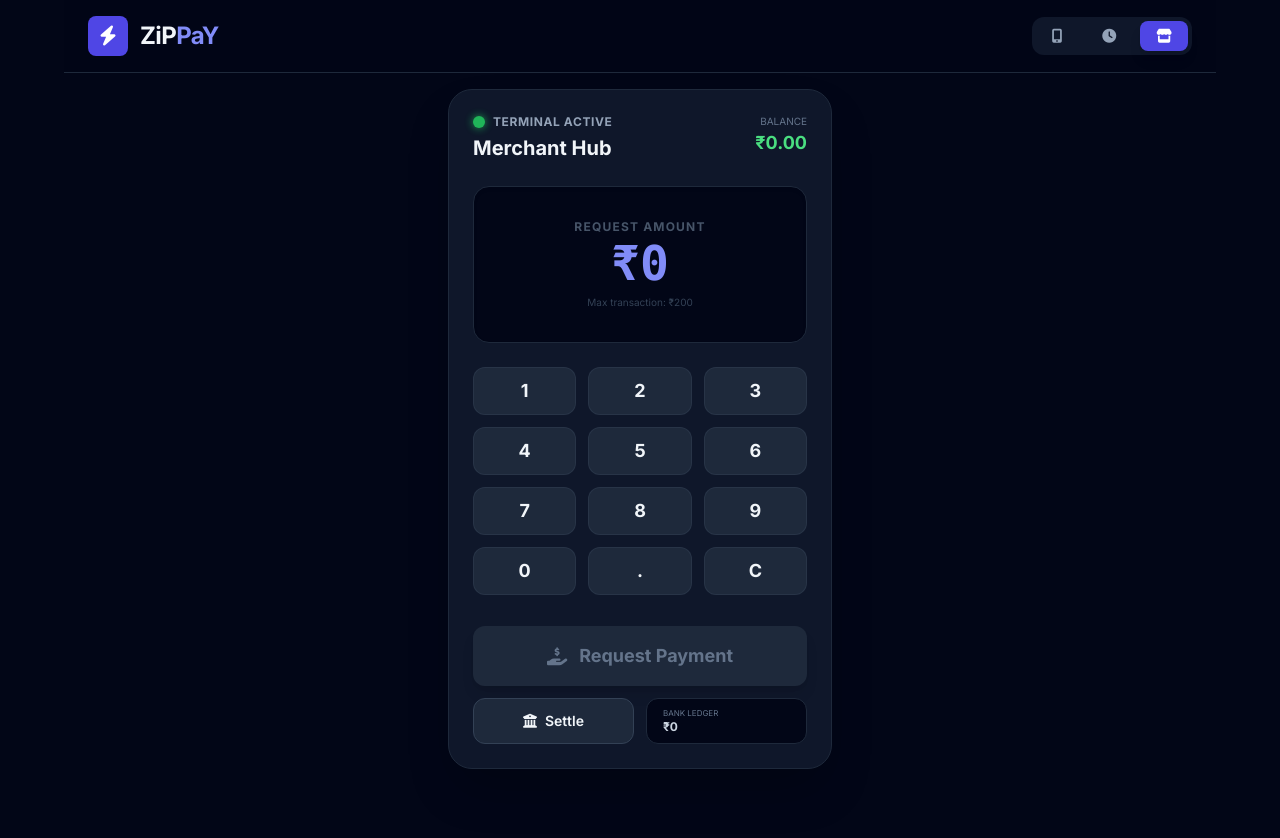
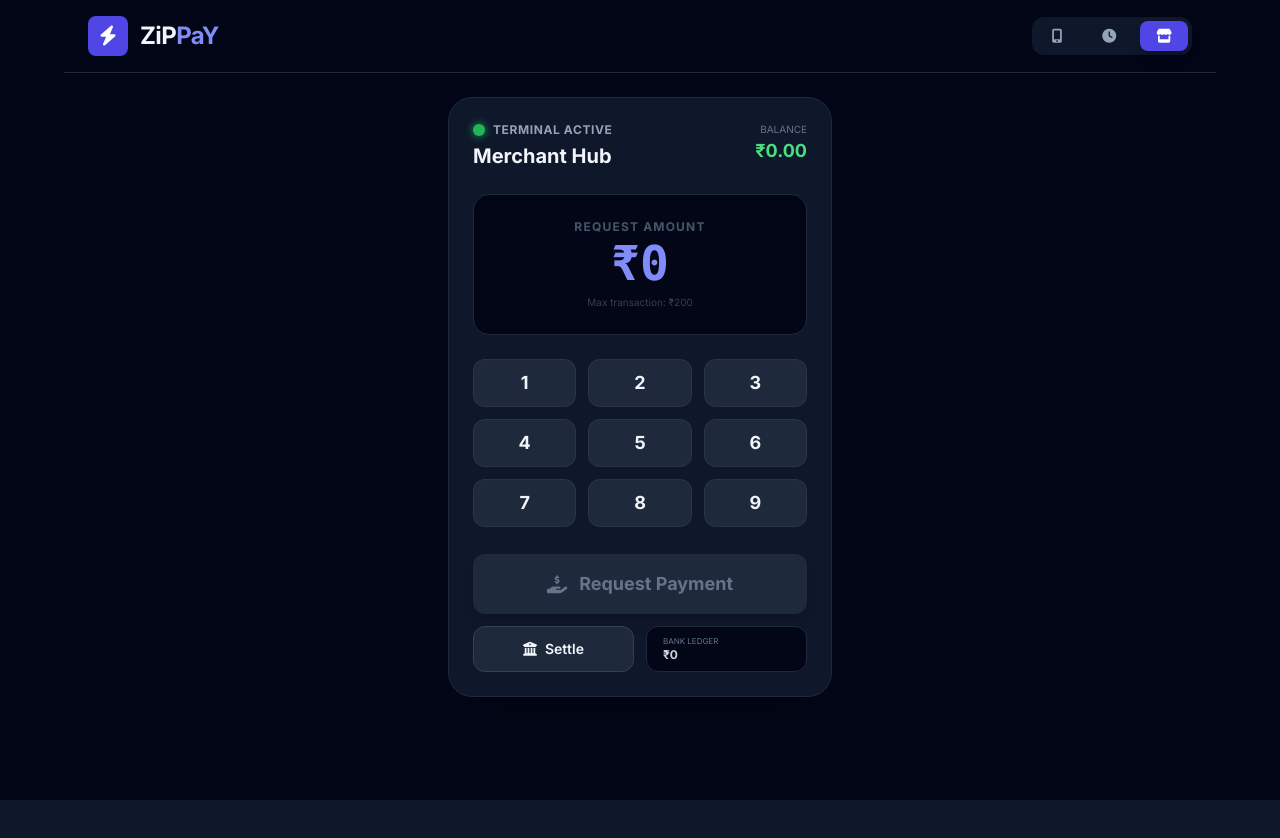
Before and after one commit to Macro-Mines/zippay_prototype, a React (Vite) app: page / in a window 1280 px wide. Both pictures are taken after a click on the button 1164 px from the left and 36 px from the top of the page. Shown: the top 838 px of the page. After the commit the page ends 800 px from the top, so only its background shows below. Built offline with nearby package versions, Linux system fonts and the light colour scheme.

Commit message:
fix(merchant): Limit merchant app height and improve layout
Sets a fixed height on the merchant app component to prevent excessive vertical expansion on smaller screens. Adjusts flex properties for better content flow and stability.

```diff
--- a/components/MerchantApp.tsx
+++ b/components/MerchantApp.tsx
@@ -30,11 +30,12 @@ const MerchantApp: React.FC<Props> = ({
     setRequestAmt(prev => prev + val);
   };
 
+  // Fixed height h-[600px] to limit vertical expansion on mobile
   return (
-    <div className="w-full sm:max-w-sm bg-slate-900 sm:border border-slate-800 sm:rounded-3xl p-6 shadow-2xl relative overflow-hidden flex flex-col min-h-[85vh] sm:h-[600px] mb-20">
+    <div className="w-full sm:max-w-sm bg-slate-900 sm:border border-slate-800 sm:rounded-3xl p-6 shadow-2xl relative overflow-hidden flex flex-col h-[600px] mb-20 mx-auto">
 
       {/* Top Bar with Blinking Active Status */}
-      <div className="flex justify-between items-start mb-6">
+      <div className="flex justify-between items-start mb-6 shrink-0">
         <div className="flex flex-col">
           <div className="flex items-center gap-2">
             <button
@@ -54,7 +55,7 @@ const MerchantApp: React.FC<Props> = ({
       </div>
 
       {/* Input Display */}
-      <div className="bg-slate-950 rounded-2xl p-6 sm:p-8 mb-6 flex flex-col items-center justify-center border border-slate-800 shadow-inner">
+      <div className="bg-slate-950 rounded-2xl p-6 mb-6 flex flex-col items-center justify-center border border-slate-800 shadow-inner shrink-0">
         <p className="text-xs text-slate-600 mb-1 uppercase font-bold tracking-widest">Request Amount</p>
         <div className="text-5xl font-mono text-indigo-400 font-bold">
           ₹{requestAmt || '0'}
@@ -63,12 +64,12 @@ const MerchantApp: React.FC<Props> = ({
       </div>
 
       {/* Keypad */}
-      <div className="grid grid-cols-3 gap-3 mb-6 flex-1 sm:flex-none">
+      <div className="grid grid-cols-3 gap-3 mb-6 overflow-hidden">
         {['1', '2', '3', '4', '5', '6', '7', '8', '9', '0', '.', 'C'].map(key => (
           <button
             key={key}
             onClick={() => handleKeypad(key)}
-            className="h-14 sm:h-12 bg-slate-800 hover:bg-slate-700 active:scale-95 transition-all rounded-xl font-bold text-lg flex items-center justify-center border border-slate-700/50"
+            className="h-12 bg-slate-800 hover:bg-slate-700 active:scale-95 transition-all rounded-xl font-bold text-lg flex items-center justify-center border border-slate-700/50"
           >
             {key}
           </button>
@@ -76,7 +77,7 @@ const MerchantApp: React.FC<Props> = ({
       </div>
 
       {/* Main Actions */}
-      <div className="mt-auto space-y-3 pb-4 sm:pb-0">
+      <div className="mt-auto space-y-3 shrink-0">
         <button
           onClick={() => {
             const amt = Number(requestAmt);
@@ -86,7 +87,7 @@ const MerchantApp: React.FC<Props> = ({
             }
           }}
           disabled={!wallet.isActive || !requestAmt}
-          className={`w-full py-4 sm:py-4 rounded-xl font-bold text-lg shadow-lg flex items-center justify-center gap-3 transition-all ${wallet.isActive && requestAmt ? 'bg-indigo-600 hover:bg-indigo-500' : 'bg-slate-800 text-slate-500 cursor-not-allowed'}`}
+          className={`w-full py-4 rounded-xl font-bold text-lg shadow-lg flex items-center justify-center gap-3 transition-all ${wallet.isActive && requestAmt ? 'bg-indigo-600 hover:bg-indigo-500' : 'bg-slate-800 text-slate-500 cursor-not-allowed'}`}
         >
           <i className="fas fa-hand-holding-usd"></i> Request Payment
         </button>
```
